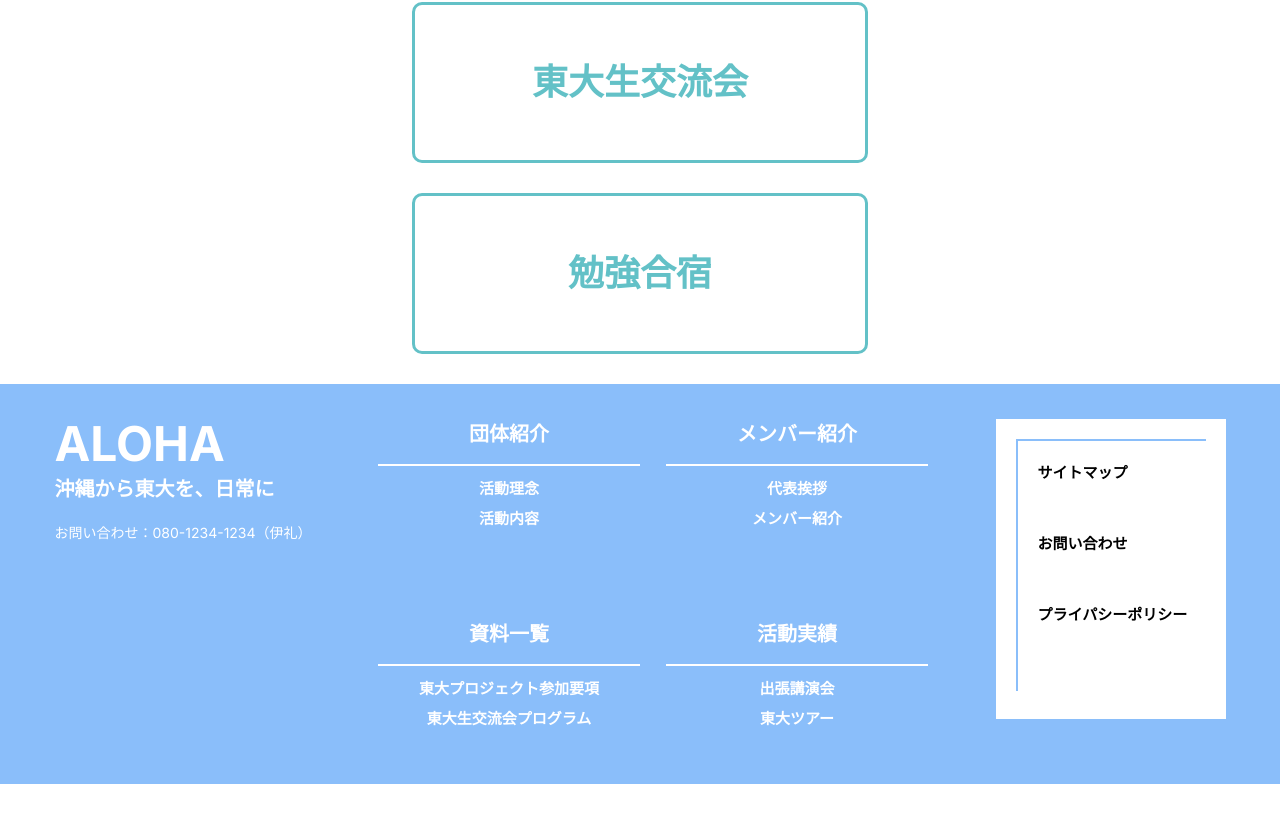
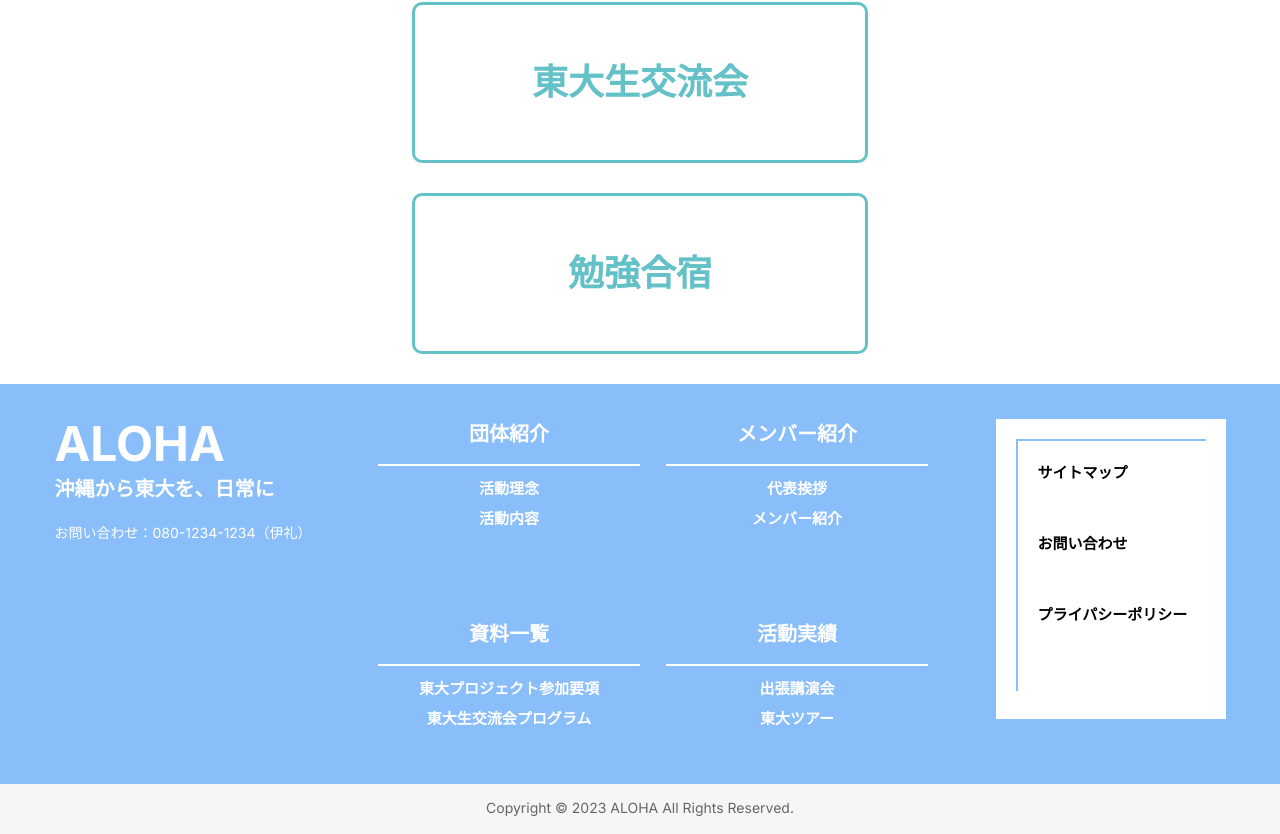
Before and after one commit to ReoYabiku/aloha-hp-next, a Next.js app: page / in a window 1280 px wide. Shown: the part 1237-2071 px from the top of the page. Before the commit the page ends 2021 px from the top, so only its background shows below. Built offline with nearby package versions, Linux system fonts and the light colour scheme.

Commit message:
copy right

```diff
--- /dev/null
+++ b/app/components/organisms/CopyRight.module.css
@@ -0,0 +1,14 @@
+.container {
+    background-color: var(--color-gray);
+    width: 100%;
+    height: 50px;
+    text-align: center;
+}
+
+.text {
+    margin: 0;
+    padding: 15px 0;
+    font-size: 14px;
+    font-weight: 400;
+    color: var(--color-text);
+}
--- /dev/null
+++ b/app/components/organisms/CopyRight.tsx
@@ -0,0 +1,9 @@
+import style from "./CopyRight.module.css";
+
+export default function CopyRight() {
+  return (
+    <section className={style.container}>
+      <p className={style.text}>Copyright © 2023 ALOHA All Rights Reserved.</p>
+    </section>
+  );
+}
--- a/app/globals.css
+++ b/app/globals.css
@@ -25,6 +25,7 @@ code {
   --color-main: #63C1C7;
   --color-white: #ffffff;
   --color-blue: #8ABEFA;
+  --color-gray: #F6F6F6;
 }
 
 a {
--- a/app/layout.tsx
+++ b/app/layout.tsx
@@ -3,6 +3,7 @@ import type { Metadata } from 'next'
 import Header from './components/organisms/Header'
 import { Inter } from 'next/font/google'
 import Footer from './components/organisms/Footer'
+import CopyRight from './components/organisms/CopyRight'
 
 const inter = Inter({ subsets: ['latin'] })
 
@@ -22,6 +23,7 @@ export default function RootLayout({
         <Header />
         {children}
         <Footer />
+        <CopyRight />
       </body>
     </html>
   )
```
